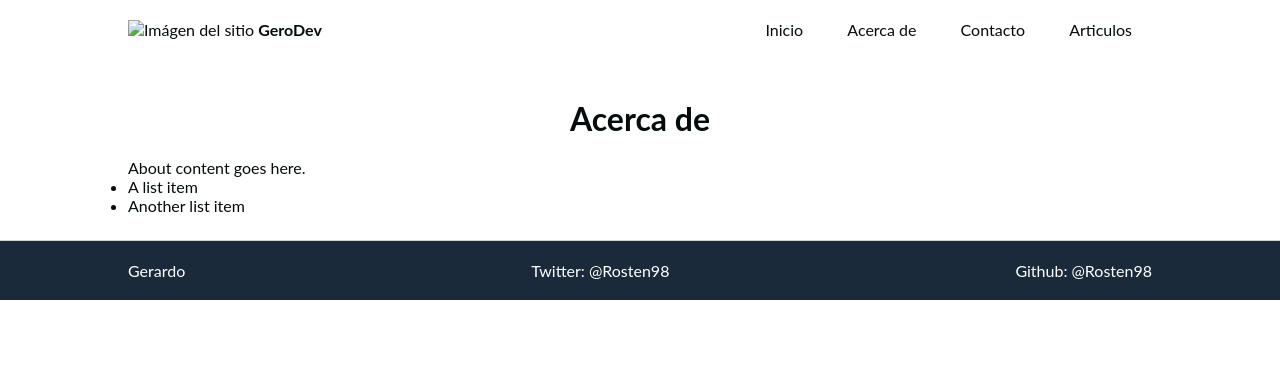
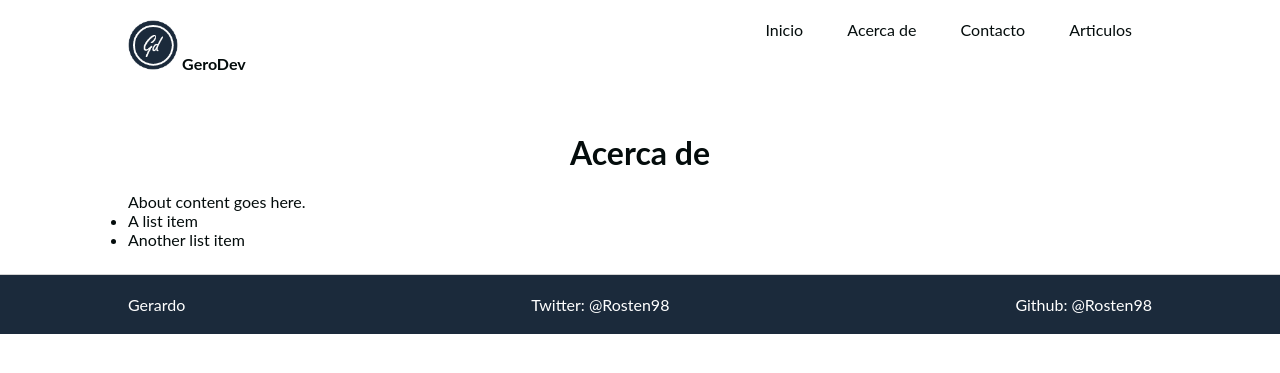
Before and after one commit to Rosten98/gerodev, a Jekyll site: the page built from _pages/01_about.md, in a window 1280 px wide. Shown: the top 373 px of the page. Built offline with Jekyll 4.4.1, drawn with Linux system fonts in a browser that asks for light colours; some web fonts are replaced.

Commit message:
Added logo to navigation

```diff
--- a/_includes/header.html
+++ b/_includes/header.html
@@ -1,6 +1,12 @@
 <nav class="nav">
 	<div class="logo">
-		<img src="" alt="Imágen del sitio">
+		{% for image in site.static_files %}
+		  {% if image.path contains 'assets/images/gd1.png' %}
+	    		<img src="{{ image.path }}" alt="Imágen del sitio" width="50px" height="50px">
+		  {% endif %}
+		{% endfor %}
+
+
 		<a href="/"><b>GeroDev</b></a>
 	</div>
 	<ul>
```
Also changed, not shown: assets/images/gd1.png (added), assets/images/gd2.png (added), 1 other file.
